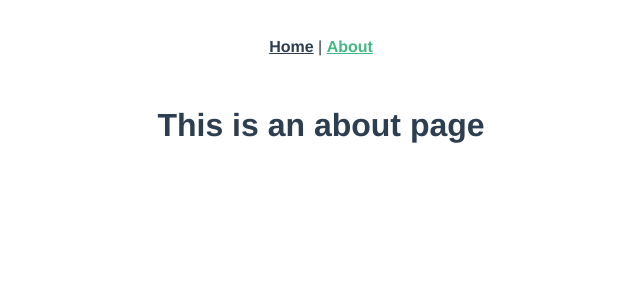
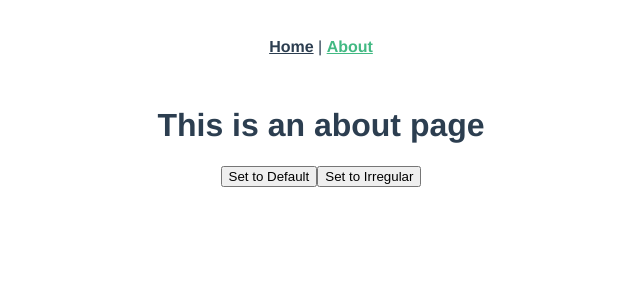
Before and after one commit to astrihale/personal-site, a Vue app: page /about in a window 1280 px wide. Shown: the top 300 px of the page, without its empty margins (319-959 px from the left). Built offline with nearby package versions, Linux system fonts and the light colour scheme.

Commit message:
Recording one variable

```diff
--- a/src/App.vue
+++ b/src/App.vue
@@ -7,6 +7,16 @@
     <router-view/>
   </div>
 </template>
+
+<script>
+export default {
+  created() {
+    if (!localStorage.getItem(this.$localStorageKeys.modeKey)) {
+      localStorage.setItem(this.$localStorageKeys.modeKey, 'DEFAULT');
+    }
+  },
+};
+</script>
 
 <style>
 #app {
--- a/src/main.js
+++ b/src/main.js
@@ -4,6 +4,12 @@ import router from './router';
 
 Vue.config.productionTip = false;
 
+Vue.prototype.$localStorageKeys = {
+  get modeKey() {
+    return 'AGI-MODE';
+  },
+};
+
 new Vue({
   router,
   render: (h) => h(App),
--- a/src/views/About.vue
+++ b/src/views/About.vue
@@ -1,5 +1,25 @@
 <template>
   <div class="about">
     <h1>This is an about page</h1>
+    <button id="set-default" @click="defaultClick">
+      Set to Default
+    </button>
+    <button id="set-irregular" @click="irregularClick">
+      Set to Irregular
+    </button>
   </div>
 </template>
+
+<script>
+export default {
+  name: 'About',
+  methods: {
+    defaultClick() {
+      localStorage.setItem(this.$localStorageKeys.modeKey, 'DEFAULT');
+    },
+    irregularClick() {
+      localStorage.setItem(this.$localStorageKeys.modeKey, 'IRREGULAR');
+    },
+  },
+};
+</script>
```
